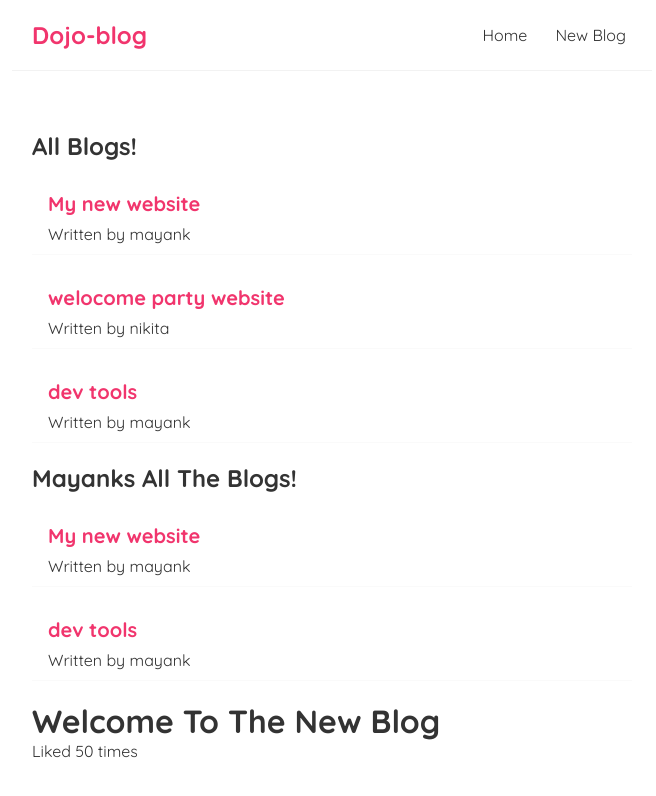
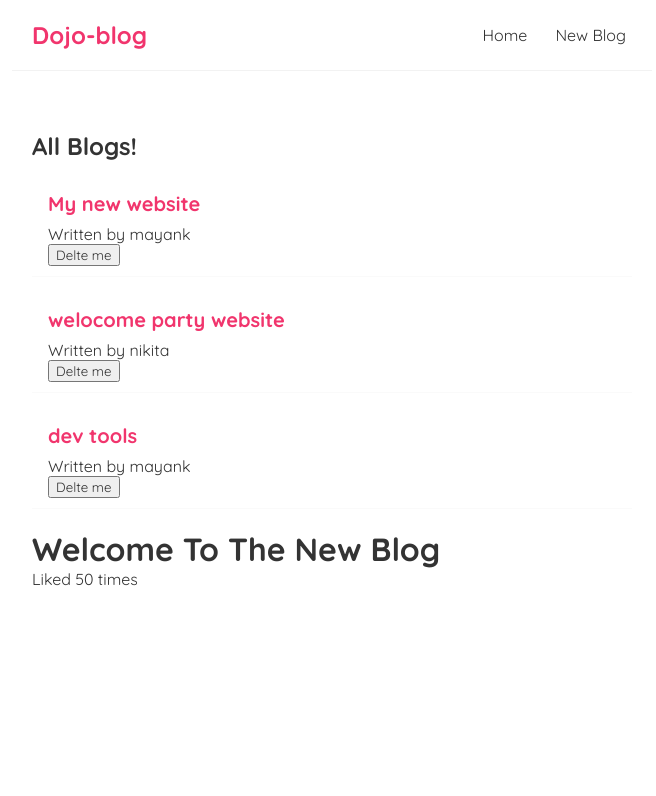
Before and after one commit to mayank98x/React, a React (Create React App) app: page / in a window 1280 px wide. Shown: the top 796 px of the page, without its empty margins (308-964 px from the left). Built offline with nearby package versions, Linux system fonts and the light colour scheme.

Commit message:
add: passed function as prop Create a button to Delete each blog

```diff
--- a/src/BlogList.js
+++ b/src/BlogList.js
@@ -1,8 +1,10 @@
-const BlogList = ({blogs, title}) => {
+const BlogList = ({blogs, title , setDelete}) => {
 
     // const blogs = props.blogs;
     // const title = props.title;
     // console.log(props,blogs);
+
+
     return (
         <div className="blog-list">
             <h2>{title}</h2>
@@ -10,6 +12,7 @@ const BlogList = ({blogs, title}) => {
             <div className="blog-preview" key={blog.id}>
                 <h2>{ blog.title}</h2>
                 <p>Written by {blog.author}</p>
+                <button onClick={ () => { setDelete(blog.id)}}>Delte me</button>
             </div>
         ))}
         </div>
--- a/src/Home.js
+++ b/src/Home.js
@@ -10,11 +10,18 @@ const Home = () => {
         {title:'welocome party website' , body: ' lorem asdasd' , author: 'nikita' , id: 2},
         {title:'dev tools' , body: ' lorem asdasd' , author: 'mayank' , id: 3}
     ])
+
+     const setDelete = (id) => {
+        console.log("Id is working",id);
+        const newBlogs = blogs.filter(blog => blog.id !== id);
+        setBlogs(newBlogs)
+    }
+
     return (
         <div className="home">
 
-           <BlogList blogs={blogs} title="All Blogs!"/>
-           <BlogList blogs={blogs.filter((blog) => blog.author === 'mayank') } title="Mayanks All The Blogs!"/>
+           <BlogList blogs={blogs} title="All Blogs!" setDelete={setDelete}/>
+           {/* <BlogList blogs={blogs.filter((blog) => blog.author === 'mayank') } title="Mayanks All The Blogs!"/> */}
          </div>
      );
 }
```
